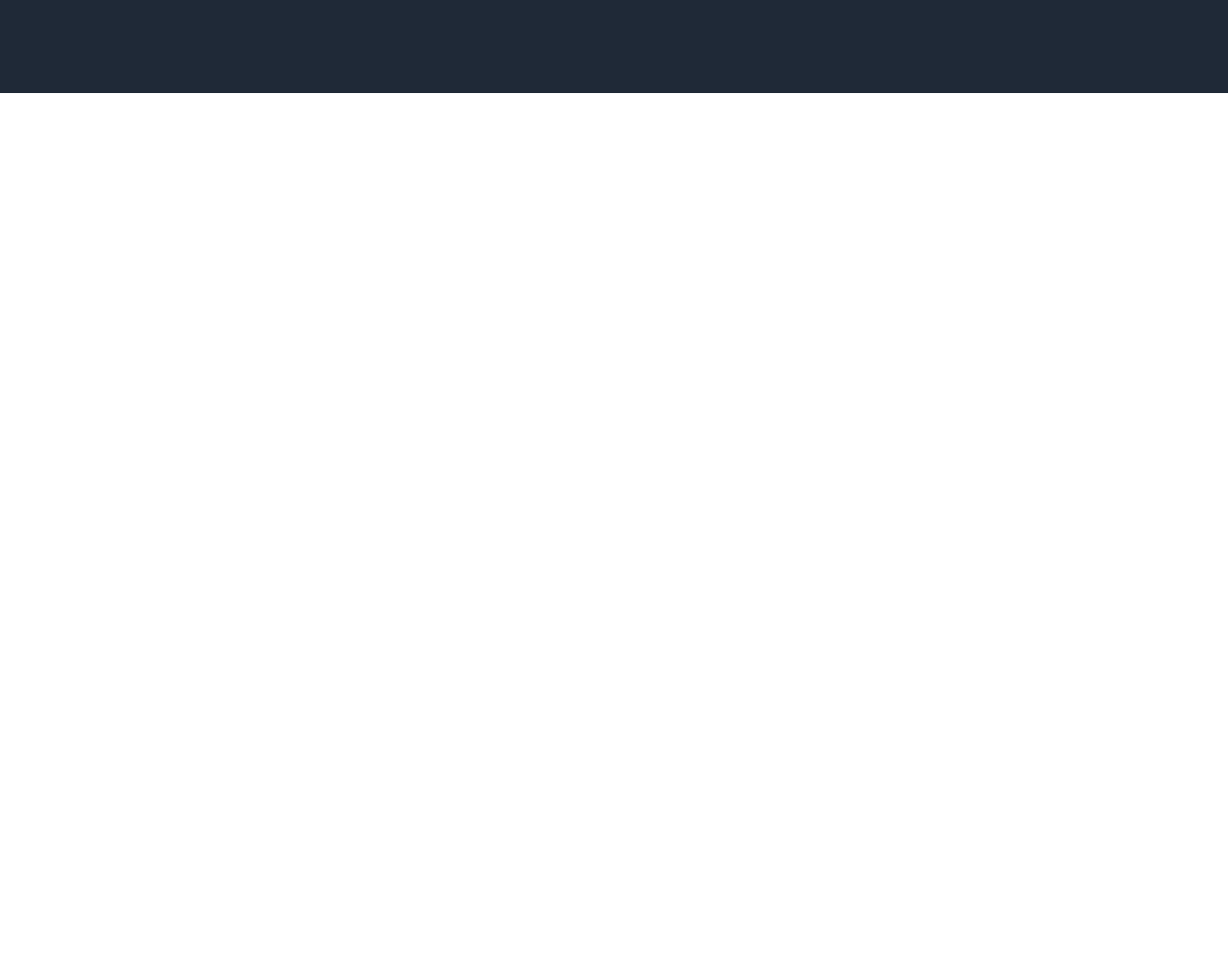
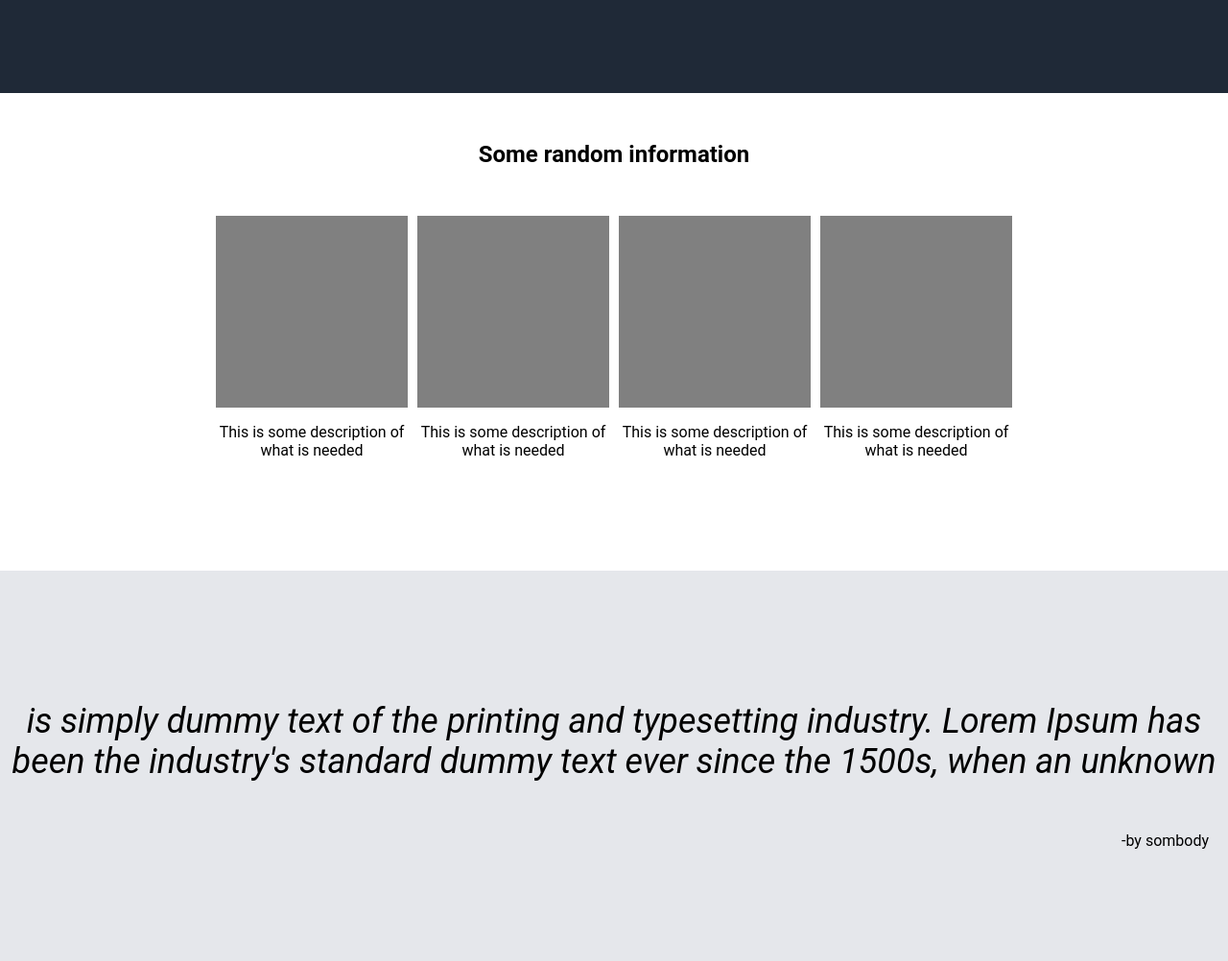
Before and after one commit to thanhhungtr202/odin-landing-page, a plain HTML site: page index.html in a window 1280 px wide. Shown: the part 566-1568 px from the top of the page at 96% size. Before the commit the page ends 800 px from the top, so only its background shows below. Drawn offline with Linux system fonts and the light colour scheme.

Commit message:
Finished info and quote section

```diff
--- a/index.html
+++ b/index.html
@@ -31,11 +31,33 @@
         </div>
     </div>
 
+    <h2>Some random information</h2>
     <div class="content">
-        <div class="content-img"></div>
-        <div class="content-img"></div>
-        <div class="content-img"></div>
-        <div class="content-img"></div>
+        <div class="content-box">
+            <div class="content-img"></div>
+            <p>This is some description of what is needed</p>
+        </div>
+        <div class="content-box">
+            <div class="content-img"></div>
+            <p>This is some description of what is needed</p>
+        </div>
+        <div class="content-box">
+            <div class="content-img"></div>
+            <p>This is some description of what is needed</p>
+        </div>
+        <div class="content-box">
+            <div class="content-img"></div>
+            <p>This is some description of what is needed</p>
+        </div>
+    </div>
+
+
+    <div class="quote">
+        <div class="quote-info">
+            <p>is simply dummy text of the printing and typesetting industry. Lorem Ipsum has been the industry's standard dummy text ever since the 1500s, when an unknown</p>
+        </div>
+        <div class="author"><p>-by sombody</p></div>
+
     </div>
 
 </body>
--- a/public/styles/style.css
+++ b/public/styles/style.css
@@ -12,6 +12,7 @@ body {
     display: flex;
     flex-direction: column;
     align-items: center;
+    margin-bottom: 50px;
 }
 
 .navs, .headers{
@@ -81,3 +82,43 @@ button{
 
 /*End of here and nav*/
 /*Start of info section*/
+
+.content{
+    margin-top: 50px;
+    margin-bottom: 100px;
+    display: flex;
+    gap: 10px;
+    justify-content: center;
+}
+
+.content-box{
+    max-width: 200px;
+}
+
+.content-img{
+    width: 200px;
+    height: 200px;
+    background-color: gray;
+}
+
+.quote{
+    background-color: #E5E7EB;
+    padding-top: 100px;
+    padding-bottom: 100px;
+    display: flex;
+    flex-direction: column;
+    align-items: center;
+    justify-content: center;
+}
+
+.quote-info{
+    font-size: 36px;
+    font-weight: light;
+    font-style: italic;
+    font-color: #1F2937;
+}
+
+.author{
+    align-self: flex-end;
+    margin-right: 20px;
+}
```
